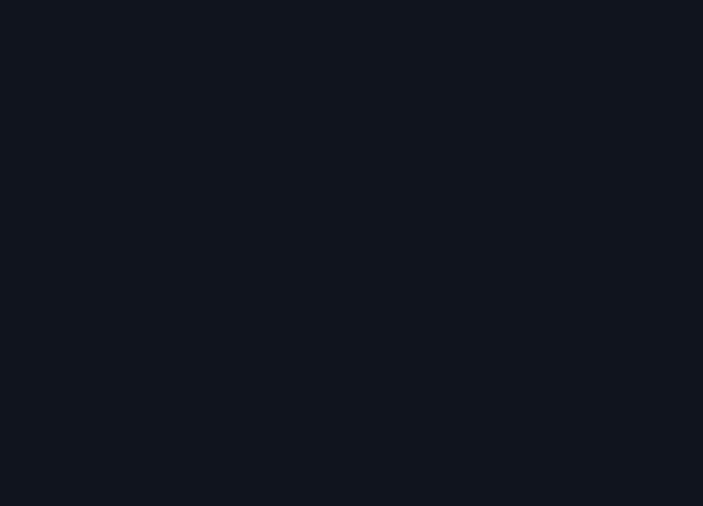
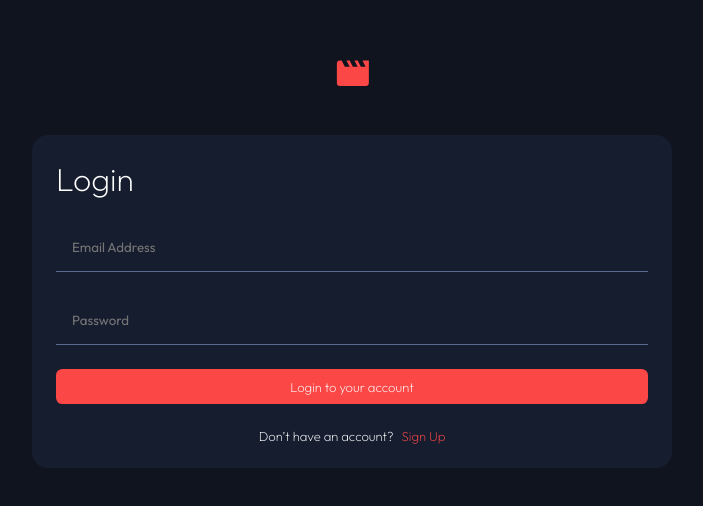
Before and after one commit to DaveWesl/entertainment-web-app, a React (Create React App) app: page / in a window 1280 px wide. Shown: the part 136-642 px from the top of the page, without its empty margins (288-991 px from the left). Built offline with nearby package versions, Linux system fonts and the light colour scheme.

Commit message:
added styling to login and added variables to app.js

```diff
--- a/src/App.css
+++ b/src/App.css
@@ -1,6 +1,7 @@
 * {
   box-sizing: border-box;
   font-family: "Outfit", sans-serif;
+  color: var(--white);
 }
 
 html {
@@ -14,3 +15,43 @@ html {
   --blue: rgba(22, 29, 47, 1);
   --white: rgba(255, 255, 255, 1);
 }
+
+h1 {
+  font-weight: 200;
+  font-size: 2rem;
+  margin: 0;
+}
+
+h2 {
+  font-weight: 200;
+  font-size: 1.5rem;
+  margin: 0;
+}
+
+h3 {
+  font-weight: 400;
+  font-size: 1.5rem;
+  margin: 0;
+}
+
+h4 {
+  font-weight: 400;
+  font-size: 1.125rem;
+  margin: 0;
+}
+
+p {
+  margin: 0;
+}
+
+.m {
+ font-weight: 200;
+ font-size: 0.9375rem;
+ margin: 0;
+}
+
+.s {
+  font-weight: 200;
+  font-size: 0.8125rem;
+  margin: 0;
+ }
--- a/src/pages/Login.css
+++ b/src/pages/Login.css
@@ -1,4 +1,49 @@
 .login {
     background-color: var(--dark);
     height: 100vh;
+    display: flex;
+    flex-direction: column;
+    justify-content: center;
+    align-items: center;
 }
+
+.login-form {
+    display: flex;
+    flex-direction: column;
+    background-color: var(--blue);
+    width: 50%;
+    padding: 1.5rem;
+    margin-top: 3rem;
+    gap: 1.5rem;
+    border-radius: 1rem;
+}
+
+.login-input {
+    background-color: transparent;
+    border: none;
+    padding: 1rem;
+    border-bottom: 1px solid var(--grey) ;
+}
+
+.login-button {
+    background-color: var(--red);
+    cursor: pointer;
+    padding: 0.6rem;
+    border: none;
+    border-radius: 0.4rem;
+}
+
+.login-account {
+    display: flex;
+    justify-content: center;
+    gap: 0.5rem;
+}
+
+.login-sign-up {
+    color: var(--red);
+    cursor: pointer;
+}
+
+@media screen and (max-width: 800px) {
+
+}
--- a/src/pages/Login.js
+++ b/src/pages/Login.js
@@ -1,16 +1,46 @@
-import React from 'react'
-import './Login.css'
-
+import React from "react";
+import "./Login.css";
 
 function Login() {
-
-    return (
-        <div className='login'>
-
-
-
+  return (
+    <div className="login">
+      <svg
+        className="login-logo"
+        width="33"
+        height="27"
+        xmlns="http://www.w3.org/2000/svg"
+      >
+        <path
+          d="m26.463.408 3.2 6.4h-4.8l-3.2-6.4h-3.2l3.2 6.4h-4.8l-3.2-6.4h-3.2l3.2 6.4h-4.8l-3.2-6.4h-1.6a3.186 3.186 0 0 0-3.184 3.2l-.016 19.2a3.2 3.2 0 0 0 3.2 3.2h25.6a3.2 3.2 0 0 0 3.2-3.2V.408h-6.4Z"
+          fill="#FC4747"
+        />
+      </svg>
+      <form className="login-form">
+        <h1>Login</h1>
+        <input
+          className="login-input"
+          type="email"
+          id="email"
+          name="email"
+          placeholder="Email Address"
+        />
+        <input
+          className="login-input"
+          type="password"
+          id="password"
+          name="password"
+          placeholder="Password"
+        />
+        <button className="s login-button" type="submit">
+          Login to your account
+        </button>
+        <div className="login-account">
+          <p className="s">Don’t have an account?</p>
+          <p className="s login-sign-up">Sign Up</p>
         </div>
-     );
+      </form>
+    </div>
+  );
 }
 
 export default Login;
```
Also changed, not shown: public/assets/logo.svg.
